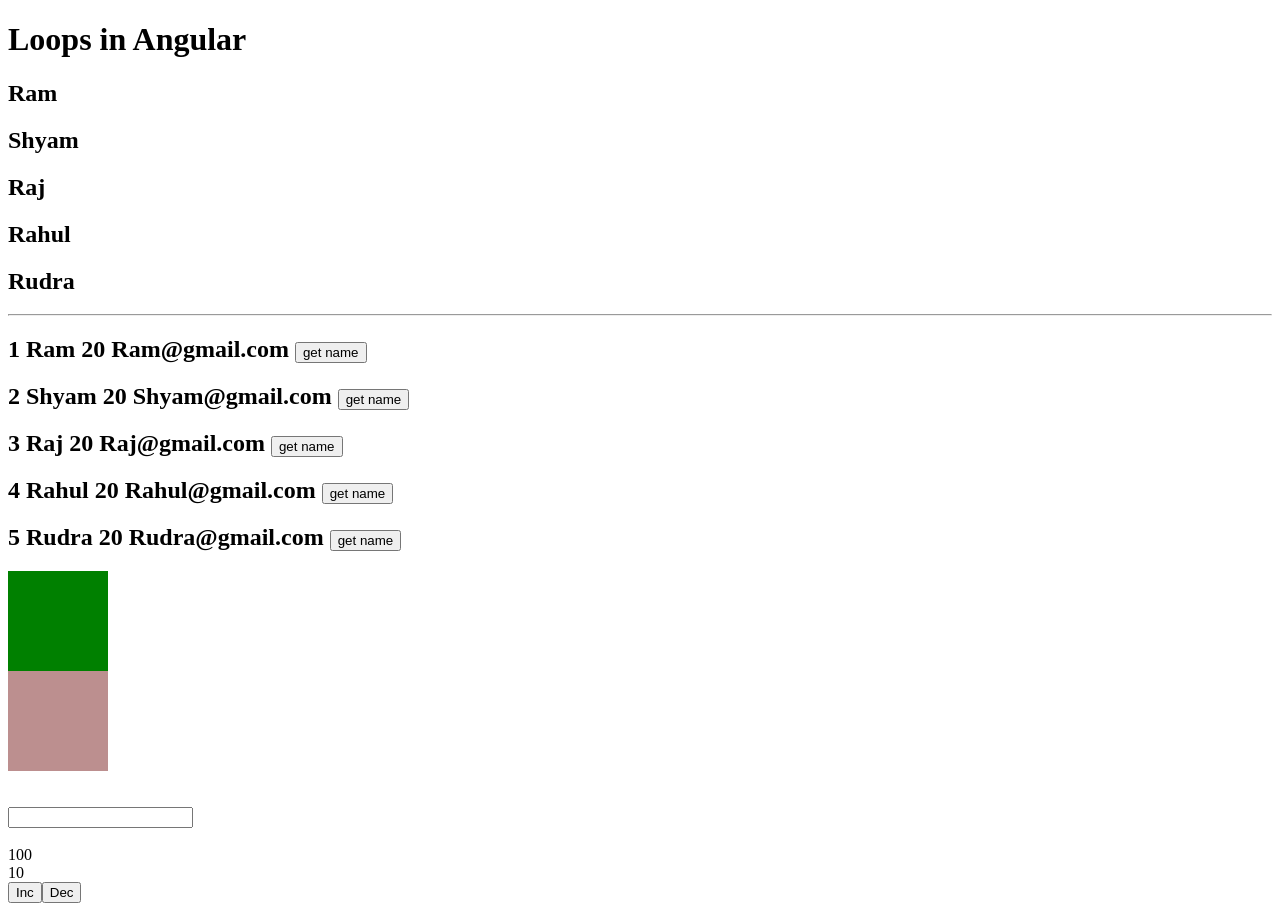
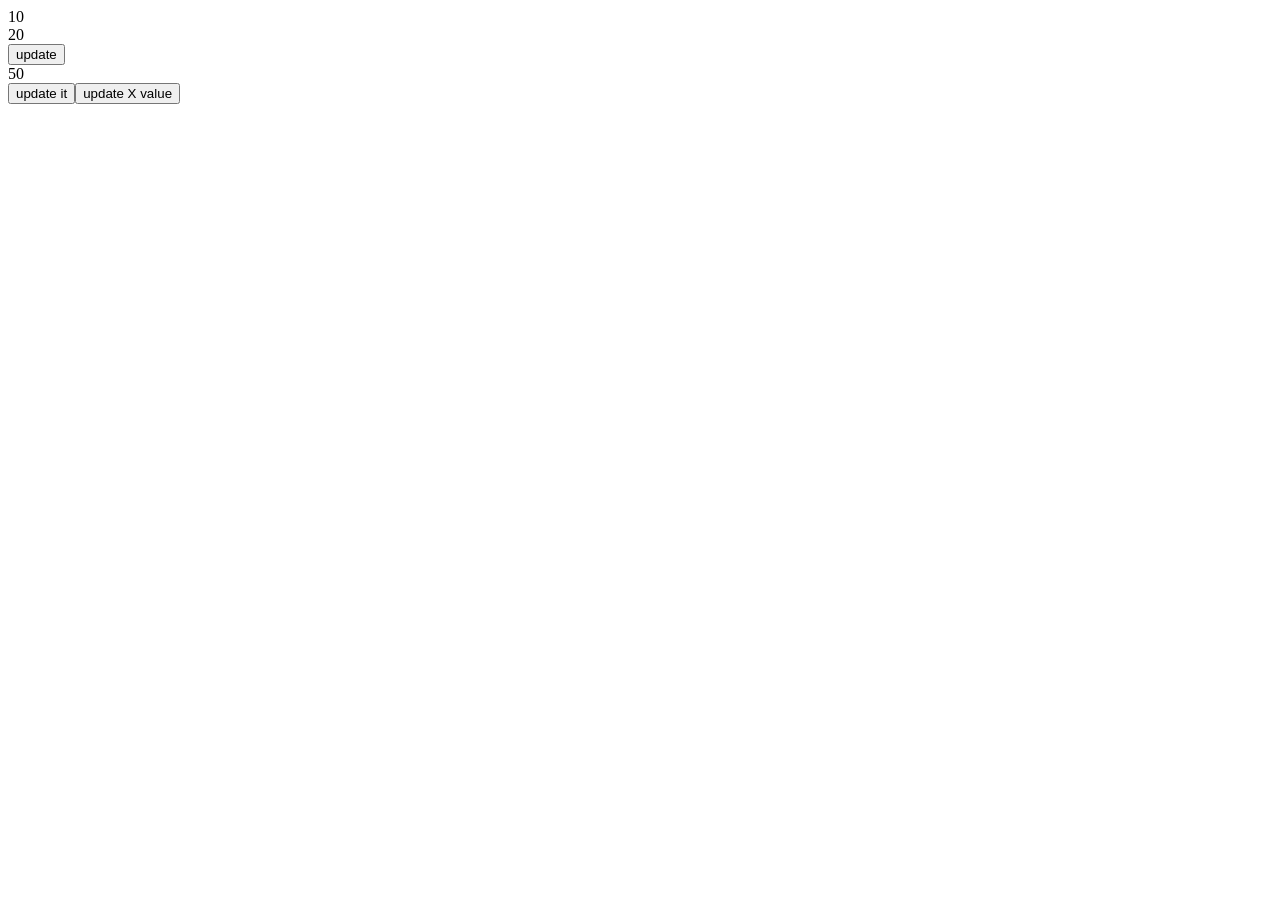
Before and after one commit to parththakkar06/Internship, an Angular app in the folder angular-app/: page / in a window 1280 px wide. After the commit the page ends 800 px from the top, so only its background shows below. Built offline with nearby package versions, Linux system fonts and the light colour scheme.

Commit message:
Computed signals

```diff
--- a/angular-app/src/app/app.component.html
+++ b/angular-app/src/app/app.component.html
@@ -120,14 +120,14 @@
 } -->
 
 
-<h1>Loops in Angular</h1>
+<!-- <h1>Loops in Angular</h1> -->
 
 <!-- <h1>{{users[0]}}</h1>
 <h1>{{users[1]}}</h1>
 <h1>{{users[2]}}</h1>
 <h1>{{users[3]}}</h1>
 <h1>{{users[4]}}</h1> -->
-
+<!--
 @for(user of users;track user){
   <h2>{{user}}</h2>
 }
@@ -156,8 +156,20 @@
 <br>
 {{data}} <br>
 {{count()}}
+<br> -->
+<!-- <button (click) = "updateValue()">Change Value</button> -->
+<!--
+<button (click) = "updateValue('inc')">Inc</button>
+<button (click) = "updateValue('dec')">Dec</button> -->
+
+
+{{data()}}
 <br>
-<!-- <button (click) = "updateValue()">Change Value</button> -->
-
-<button (click) = "updateValue('inc')">Inc</button>
-<button (click) = "updateValue('dec')">Dec</button>
+{{coun()}}
+<br>
+<button (click) = "updateValue()">update</button>
+<br>
+{{z()}}
+<br>
+<button (click) = "updateValues()">update it</button>
+<button (click) = "updateXValue()">update X value</button>
--- a/angular-app/src/app/app.component.ts
+++ b/angular-app/src/app/app.component.ts
@@ -1,4 +1,4 @@
-import { Component, effect, signal } from '@angular/core';
+import { Component, computed, effect, Signal, signal, WritableSignal } from '@angular/core';
 import { RouterOutlet } from '@angular/router';
 import { CommonModule } from '@angular/common';
 import { LoginComponent } from './login/login.component';
@@ -129,43 +129,67 @@ export class AppComponent {
   // }
 
 
-  users = ['Ram', 'Shyam', 'Raj', 'Rahul', 'Rudra']
+  // users = ['Ram', 'Shyam', 'Raj', 'Rahul', 'Rudra']
 
-  students = [
-    { name: 'Ram', age: 20, email: "Ram@gmail.com" },
-    { name: 'Shyam', age: 20, email: "Shyam@gmail.com" },
-    { name: 'Raj', age: 20, email: "Raj@gmail.com" },
-    { name: 'Rahul', age: 20, email: "Rahul@gmail.com" },
-    { name: 'Rudra', age: 20, email: "Rudra@gmail.com" }
-  ]
+  // students = [
+  //   { name: 'Ram', age: 20, email: "Ram@gmail.com" },
+  //   { name: 'Shyam', age: 20, email: "Shyam@gmail.com" },
+  //   { name: 'Raj', age: 20, email: "Raj@gmail.com" },
+  //   { name: 'Rahul', age: 20, email: "Rahul@gmail.com" },
+  //   { name: 'Rudra', age: 20, email: "Rudra@gmail.com" }
+  // ]
 
-  getName(name: string) {
-    console.log(name)
-  }
+  // getName(name: string) {
+  //   console.log(name)
+  // }
 
-  handleEvent(event: Event) {
-    // console.log("function called" , event.type);
-    console.log((event.target as HTMLInputElement).value);
+  // handleEvent(event: Event) {
+  //   // console.log("function called" , event.type);
+  //   console.log((event.target as HTMLInputElement).value);
 
+  // }
+
+
+  // data = 100
+  // count = signal(10)
+
+  // constructor() {
+  //   effect(() => {
+  //     console.log(this.count());
+
+  //   })
+  // }
+
+  // updateValue(val: string) {
+  //   // this.count.set(20)
+  //   if(val == 'inc'){
+  //     this.count.set(this.count()+1)
+  //   }else{
+  //     this.count.set(this.count()-1)
+  //   }
+  // }
+
+  // data = signal<number | string>(10)
+  data:WritableSignal<number> = signal(10)
+  coun : Signal<number> =computed(()=>20)
+
+  updateValue(){
+    // this.data.set("ello")
+    this.data.update(val => val + 10)
   }
 
 
-  data = 100
-  count = signal(10)
+  x = signal(20)
+  y = signal(30)
+  z = computed(()=>this.x() + this.y())
 
-  constructor() {
-    effect(() => {
-      console.log(this.count());
-
-    })
+  updateValues(){
+    console.log(this.z());
+    this.x.set(100)
+    console.log(this.z())
   }
 
-  updateValue(val: string) {
-    // this.count.set(20)
-    if(val == 'inc'){
-      this.count.set(this.count()+1)
-    }else{
-      this.count.set(this.count()-1)
-    }
+  updateXValue(){
+    this.x.set(1000)
   }
 }
```
